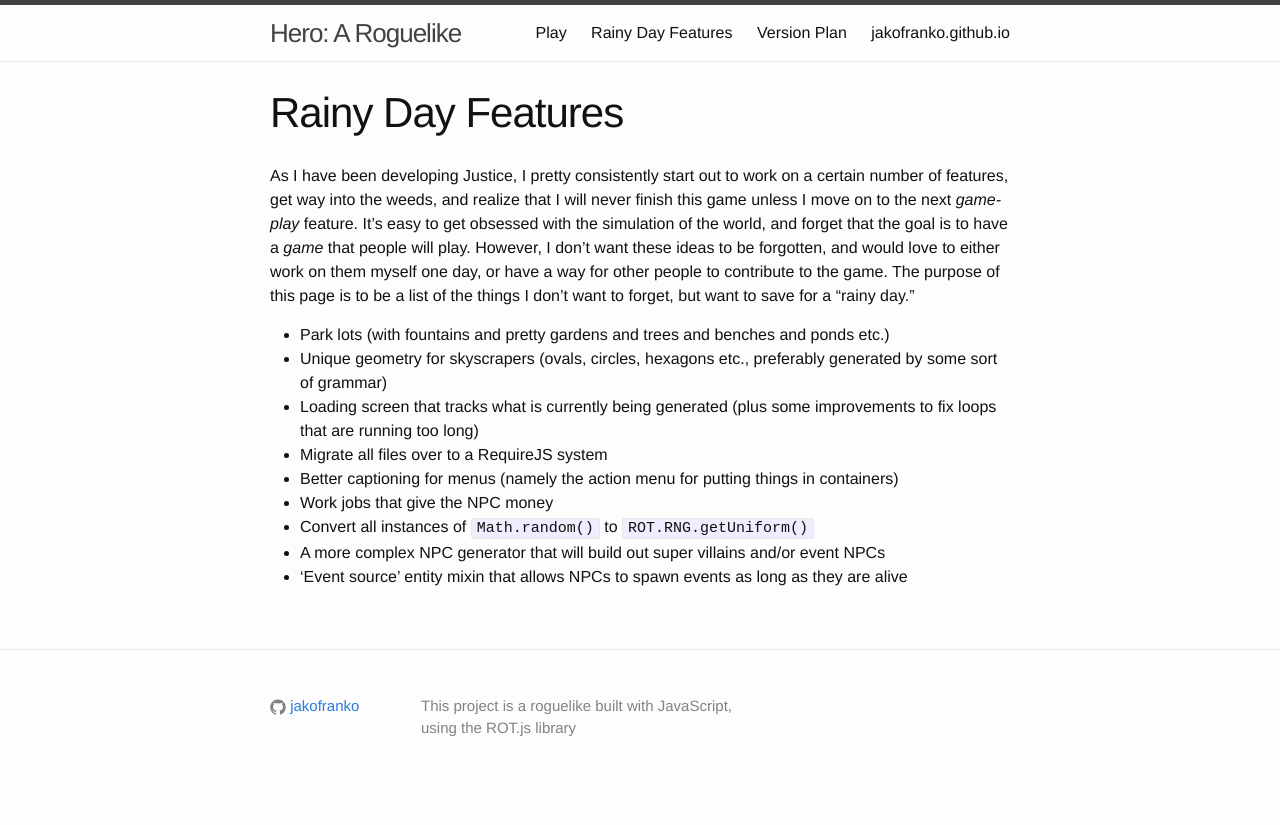
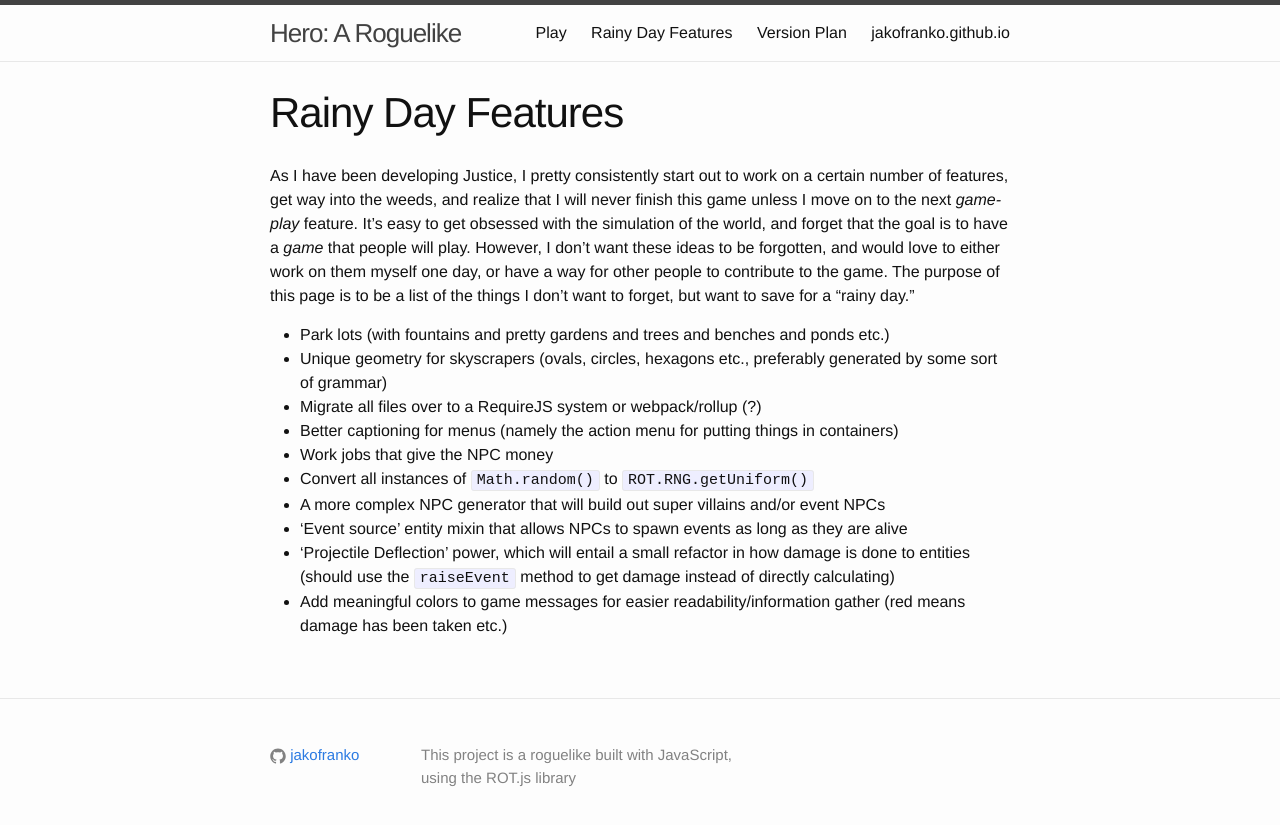
Before and after one commit to jakofranko/hero, a Jekyll site: the page built from rainy-day-features.md, in a window 1280 px wide. Shown: the top 825 px of the page. Built offline with Jekyll 4.4.1, drawn with Linux system fonts in a browser that asks for light colours.

Commit message:
Updated version plan/rainy day features

```diff
--- a/rainy-day-features.md
+++ b/rainy-day-features.md
@@ -7,10 +7,11 @@ As I have been developing Justice, I pretty consistently start out to work on a
 
 * Park lots (with fountains and pretty gardens and trees and benches and ponds etc.)
 * Unique geometry for skyscrapers (ovals, circles, hexagons etc., preferably generated by some sort of grammar)
-* Loading screen that tracks what is currently being generated (plus some improvements to fix loops that are running too long)
-* Migrate all files over to a RequireJS system
+* Migrate all files over to a RequireJS system or webpack/rollup (?)
 * Better captioning for menus (namely the action menu for putting things in containers)
 * Work jobs that give the NPC money
 * Convert all instances of `Math.random()` to `ROT.RNG.getUniform()`
 * A more complex NPC generator that will build out super villains and/or event NPCs
 * 'Event source' entity mixin that allows NPCs to spawn events as long as they are alive
+* 'Projectile Deflection' power, which will entail a small refactor in how damage is done to entities (should use the `raiseEvent` method to get damage instead of directly calculating)
+* Add meaningful colors to game messages for easier readability/information gather (red means damage has been taken etc.)
```
Also changed, not shown: version-plan.md (+4 -1 lines).
